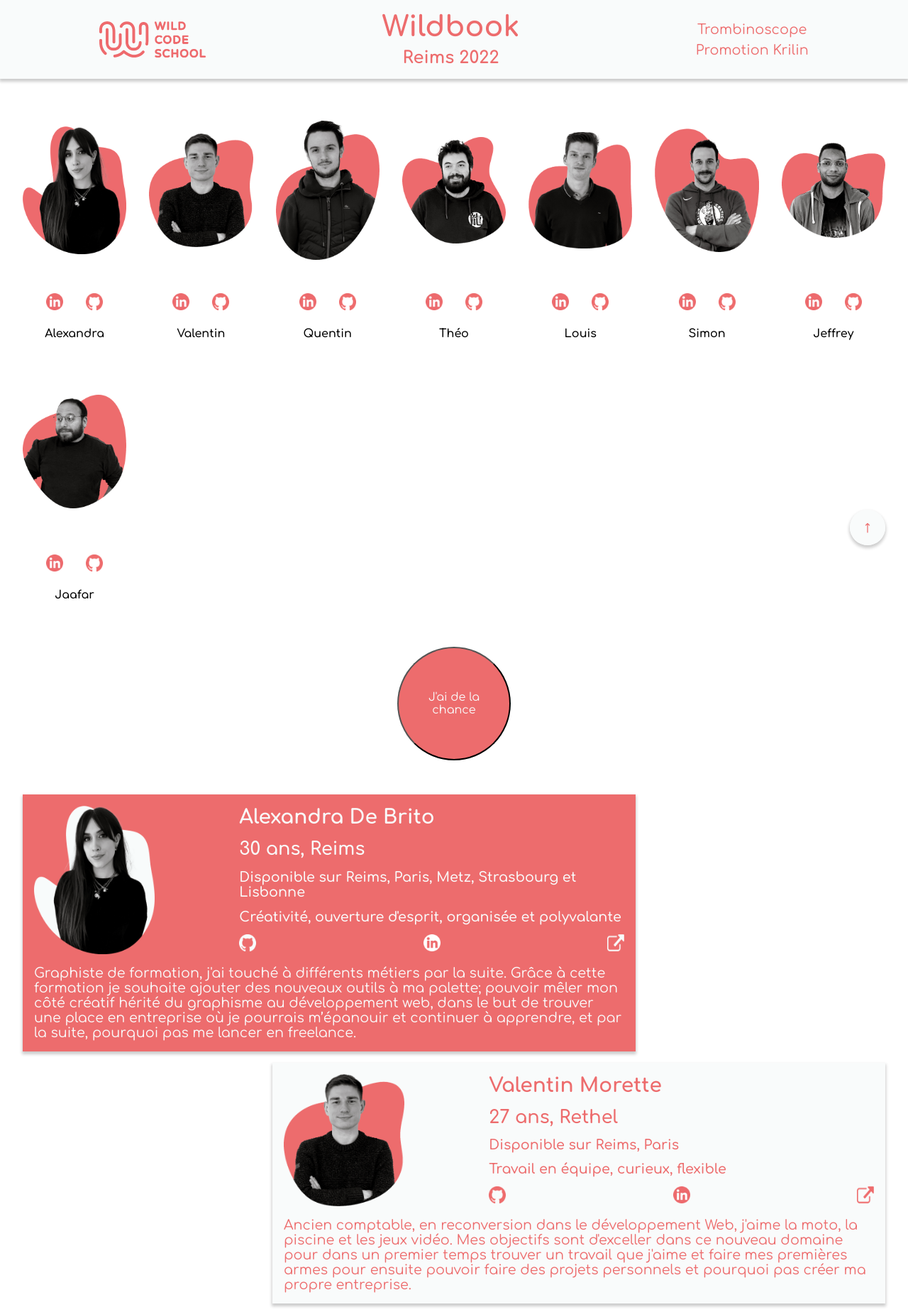
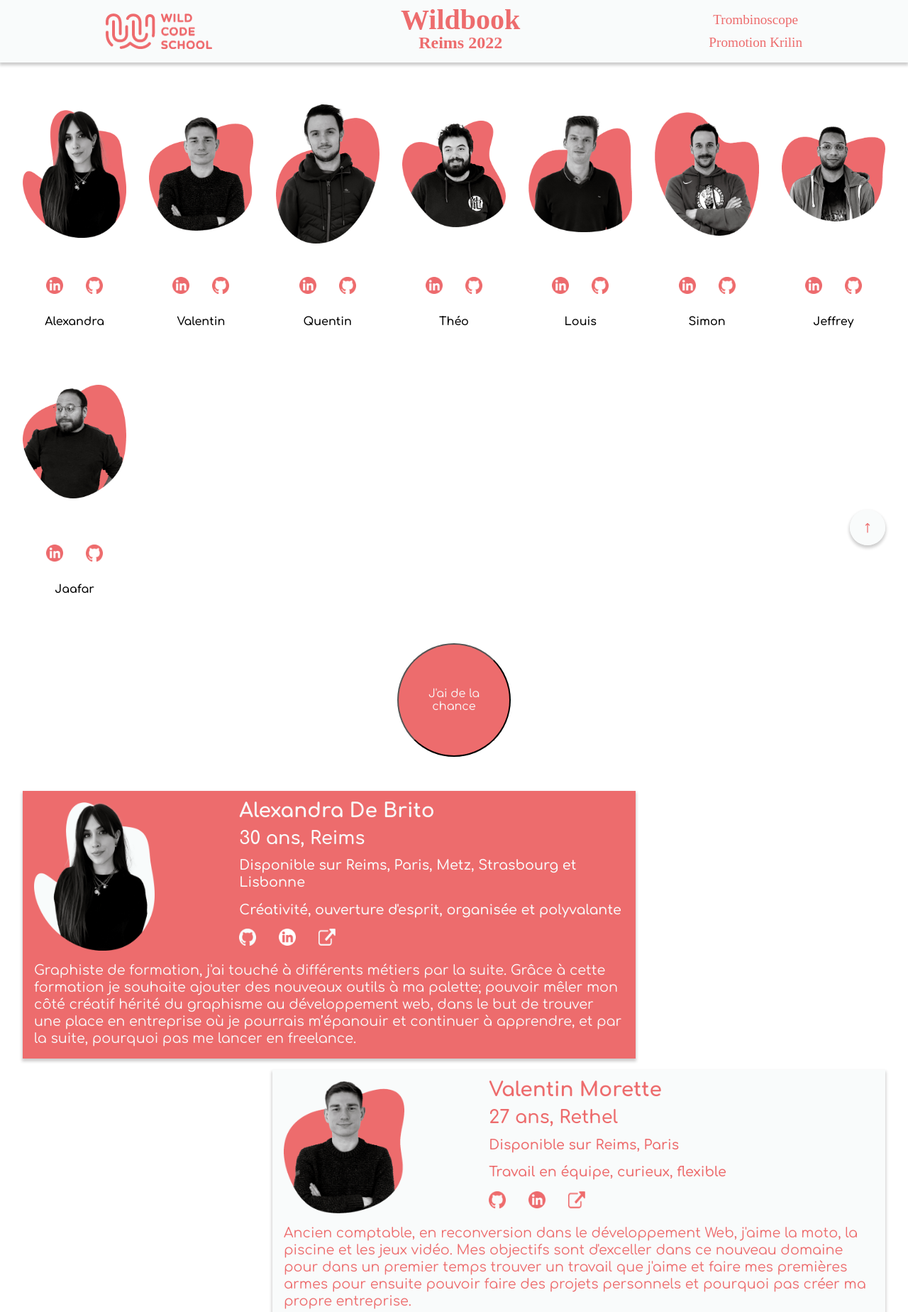
Before and after one commit to Valentin-Morette/trombinoscope, a website with bundled scripts: page index.html in a window 1280 px wide. Shown: the top 1848 px of the page at 71% size. Built offline with nearby package versions, Linux system fonts and the light colour scheme; files whose address does not match are found by name.

Commit message:
little correct and all comment

```diff
--- a/style.css
+++ b/style.css
@@ -2,6 +2,7 @@
   font-family: "comfortaa";
   src: url(./fonts/Comfortaa-VariableFont_wght.ttf);
 }
+
 @font-face {
   font-family: "Nunito";
   src: url(.Nunito-VariableFont_wght.ttf);
@@ -24,22 +25,219 @@
 
 body {
   font-family: comfortaa;
+  line-height: 1.5em;
 }
 
-/* body:not(nav),body:not(footer) {
-  font-family: "Comfortaa";
-} */
+.icon {
+  width: 24px;
+  height: 24px;
+}
+
+a {
+  text-decoration: none;
+  color: var(--rouge-wild);
+}
+
+/* NAVBAR */
+
+nav {
+  font-family: Nunito;
+  background-color: var(--blanc-wild);
+  color: var(--rouge-wild);
+  box-shadow: 0px 3px 4px 1px rgba(0, 0, 0, 0.2);
+  display: flex;
+  flex-direction: row;
+  align-items: center;
+  justify-content: space-around;
+  position: sticky;
+  top : 0;
+  padding: 1rem;
+}
+
+nav h1 {
+  font-size: 1.5rem;
+}
+
+nav h2 {
+  font-size: 1rem;
+  text-align: center;
+  margin-top: 0.5rem;
+}
+
+.logo {
+  width: 80px;
+}
+
+.titre {
+  display: block;
+}
+
+nav ul {
+  display: none;
+  align-items: right;
+}
+
+nav li {
+  list-style: none;
+  color: var(--rouge-wild);
+  font-size: 1.2rem;
+}
+
+/* NAVBAR END */
+
+/* STUDENTS TROMBINOSCOPE */
+
+.trombi {
+  padding: 2rem;
+  display: grid;
+  justify-content: space-around;
+  gap: 2rem;
+  grid-template-columns: repeat(auto-fit, minmax(140px, 1fr));
+}
+
+.trombi > div {
+  display: flex;
+  flex-direction: column;
+  align-items: center;
+  gap: 20px;
+}
+
+.iconstrombi {
+  display: flex;
+  gap: 2rem;
+}
+
+.box-img {
+  height : 250px;
+  object-fit: contain;
+  display: flex;
+  justify-content: center;
+  align-items: center;
+}
+
+.box-img > img {
+  width: 100%;
+  height: 100%;
+  object-fit: contain;
+}
+
+/* STUDENTS TROMBINOSCOPE END */
+
+/* BUTTON FOR RANDOM PRESENTATION */
+
+.button {
+  background-color: var(--rouge-wild);
+  color: var(--blanc-wild);
+  padding: 1rem;
+  border-radius: 50%;
+  width: 160px;
+  height: 160px;
+  font-family: inherit;
+  font-size: inherit;
+}
+
+.buttonfather {
+  display: flex;
+  justify-content: center;
+  margin-top: 2rem;
+}
+
+/* BUTTON FOR RANDOM PRESENTATION END */
+
+/* PRESENTATION */
+
+#presentation {
+  padding-top: 2rem;
+  height: max-content;
+}
+
+.presentation > div:nth-child(2n + 1) {
+  background-color: var(--rouge-wild);
+  color: var(--blanc-wild);
+}
+
+.presentation > div:nth-child(2n) {
+  background-color: var(--blanc-wild);
+  color: var(--rouge-wild);
+}
+
+.presentation > div {
+  margin: 0 1rem 1rem 1rem;
+  padding: 1rem;
+  display: grid;
+  grid-template-columns: repeat(3, 1fr);
+  row-gap: 1rem;
+  box-shadow: 0px 3px 4px 1px rgba(0, 0, 0, 0.2);
+}
+
+.presentation > div img:first-child{
+  grid-column-start: 1;
+  grid-column-end: 2;
+  grid-row-start: 1;
+  grid-row-end: 2;
+}
+
+.biographie {
+  grid-column-start: 2;
+  grid-column-end: 4;
+  grid-row-start: 1;
+  grid-row-end: 2;
+  margin-left: 0.75rem;
+  display: flex;
+  flex-direction: column;
+  justify-content: space-between;
+}
+
+.biographie > h2 {
+  font-size: 1.1rem;
+}
+
+.biographie > h4 {
+  font-size: 0.7rem;
+  font-weight: 600;
+
+}
+
+.biographie > h5 {
+  font-size: 0.6rem;
+  font-weight: 550;
+}
+
+.presentation > div:nth-child(2n + 1) > p,
+.presentation > div:nth-child(2n) > p {
+  grid-column-start: 1;
+  grid-column-end: 4;
+  grid-row-start: 2;
+  grid-row-end: 3;
+  font-size: 0.75rem;
+}
+
+.icons {
+  display: flex;
+  justify-content: flex-start;
+  gap : 2rem;
+}
+
+.presentation > div > img {
+  width: 170px;
+}
+
+/* PRESENTATION END */
+
+/* TEACHERS TROMBINOSCOPE */
 
 .training {
   text-align: center;
   padding: 20px;
   font-size: 2em;
 }
+
 .globalteacher > div > div{
   height: 250px;
   display: flex;
   align-items: center;
 }
+
 .globalteacher {
   display: grid;
   grid-template-columns: 1fr 1fr;
@@ -65,79 +263,12 @@
   text-align: center;
 }
 
-.trombi {
-  padding: 2rem;
-  display: grid;
-  gap: 2rem;
-  grid-template-columns: repeat(auto-fit, minmax(140px, 1fr));
+.job{
+  font-size: 0.8rem;
 }
 
-.trombi > div {
-  display: flex;
-  flex-direction: column;
-  align-items: center;
-  gap: 20px;
-}
-
-.icon {
-  width: 24px;
-  height: 24px;
-}
-
-.iconstrombi {
-  display: flex;
-  gap: 2rem;
-}
-
-nav {
-  background-color: var(--blanc-wild);
-  color: var(--rouge-wild);
-  box-shadow: 0px 3px 4px 1px rgba(0, 0, 0, 0.2);
-  flex-direction: row;
-  display: flex;
-  align-items: center;
-  justify-content: space-around;
-  position: sticky;
-  top: 0;
-  padding: 1rem;
-}
-
-nav h1 {
-  font-size: 1.5rem;
-}
-
-nav h2 {
-  font-size: 1rem;
-  text-align: center;
-  margin-top: 0.5rem;
-}
-
-.logo {
-  width: 80px;
-}
-
-.titre{
-  display: block;
-}
-
-ul {
-  display: none;
-  align-items: right;
-}
-
-li {
-  list-style: none;
-  color: var(--rouge-wild);
-  font-size: 1.2rem;
-}
-
-a {
-  text-decoration: none;
-  color: var(--rouge-wild);
-}
-
-.presentation > div > img {
-  width: 170px;
+.nameteacher, .namestudent{
+  font-weight: 600;
 }
 
 .groupe {
@@ -148,119 +279,11 @@
   width: 100%;
 }
 
-.button {
-  background-color: var(--rouge-wild);
-  color: var(--blanc-wild);
-  padding: 1rem;
-  border-radius: 50%;
-  width: 160px;
-  height: 160px;
-  font-family: inherit;
-  font-size: inherit;
-}
 
-.buttonfather {
-  display: flex;
-  justify-content: center;
-  margin-top: 2rem;
-}
+/* TEACHER TROMBINOSCOPE END */
 
-.box-img {
-  height : 250px;
-  object-fit: contain;
-  display: flex;
-  justify-content: center;
-  align-items: center;
-}
+/* SCROOL TO THE TOP BUTTON */
 
-.box-img > img {
-  width: 100%;
-  height: 100%;
-  object-fit: contain;
-}
-
-.job{
-  font-size: 0.8rem;
-}
-
-.nameteacher, .namestudent{
-  font-weight: 600;
-}
-
-/********** Présentation section start **********/
-#presentation {
-  padding-top: 2rem;
-  height: max-content;
-}
-
-.presentation > div:nth-child(2n + 1) {
-  background-color: var(--rouge-wild);
-  color: var(--blanc-wild);
-}
-
-.presentation > div:nth-child(2n) {
-  background-color: var(--blanc-wild);
-  color: var(--rouge-wild);
-}
-
-.presentation > div:nth-child(2n + 1),
-.presentation > div:nth-child(2n) {
-  margin: 0 1rem 1rem 1rem;
-  padding: 1rem;
-  display: grid;
-  grid-template-columns: repeat(3, 1fr);
-  row-gap: 1rem;
-  box-shadow: 0px 3px 4px 1px rgba(0, 0, 0, 0.2);
-}
-
-.presentation > div:nth-child(2n + 1) img:first-child,
-.presentation > div:nth-child(2n) img:first-child {
-  grid-column-start: 1;
-  grid-column-end: 2;
-  grid-row-start: 1;
-  grid-row-end: 2;
-}
-
-.biographie {
-  grid-column-start: 2;
-  grid-column-end: 4;
-  grid-row-start: 1;
-  grid-row-end: 2;
-  margin-left: 0.75rem;
-  display: flex;
-  flex-direction: column;
-  justify-content: space-between;
-}
-.biographie > h2 {
-  font-size: 1.1rem;
-}
-.biographie > h4 {
-  font-size: 0.7rem;
-  font-weight: 600;
-
-}
-
-.biographie > h5 {
-  font-size: 0.6rem;
-  font-weight: 550;
-}
-
-.presentation > div:nth-child(2n + 1) > p,
-.presentation > div:nth-child(2n) > p {
-  grid-column-start: 1;
-  grid-column-end: 4;
-  grid-row-start: 2;
-  grid-row-end: 3;
-  font-size: 0.75rem;
-}
-
-.icons {
-  display: flex;
-  justify-content: space-between;
-}
-/***** Présentation section end *****/
-
-/***** Scroll to the top "button" start *****/
 .top-link {
   transition: all 0.25s ease-in-out;
   position: fixed;
@@ -277,9 +300,11 @@
   background-color: rgba(249, 251, 251, 0.89);
   box-shadow: 0px 3px 4px 1px rgba(0, 0, 0, 0.2);
 }
-/***** Scroll to the top "button" end *****/
 
-/***** Footer start *****/
+/* SCROOL TO THE TOP BUTTON END */
+
+/* FOOTER */
+
 footer {
   background-color: var(--blanc-wild);
   color: var(--rouge-wild);
@@ -289,79 +314,28 @@
   padding: 0.25rem;
   box-shadow: 0px -3px 4px 1px rgba(0, 0, 0, 0.2);
 }
-/***** Footer end *****/
 
-/********** RESPONSIVE DESCRIPTION **********/
-@media screen and (min-width: 450px) {
-  .presentation > div:nth-child(2n + 1),
-  .presentation > div:nth-child(2n) {
-    max-width: 65vw;
-    margin: 0 2rem 2rem 2rem;
-  }
-  .presentation > div:nth-child(2n + 1) {
-    margin: 1rem auto 1rem 2rem;
-  }
-  .presentation > div:nth-child(2n) {
-    margin: 1rem 2rem 1rem auto;
-  }
-  .biographie > h2 {
-    font-size: 1.75rem;
-  }
-  .biographie > h4 {
-    font-size: 1.6rem;
-  }
-  .biographie > h5 {
-    font-size: 1.2rem;
-  }
-  .presentation > div:nth-child(2n + 1) > p,
-  .presentation > div:nth-child(2n) > p {
-    font-size: 1.2rem;
-  }
-}
+/* FOOTER END */
+
+/* RESPONSIVE ON DISPLAY */
 
 @media screen and (min-width: 450px) {
-  ul {
+
+  /* NAVBAR */
+
+  nav ul {
     display: flex;
     flex-direction: column;
     align-items: center;
     gap : 0.5rem;
   }
-  .globalteacher{
-    display: flex;
-    flex-wrap: wrap;
-    justify-content: space-around;
-  }
-}
 
-@media screen and (min-width: 450px) {
-  .groupeclasse {
-    display: flex;
-    justify-content: space-around;
-  }
-  .groupe {
-    width: 50%;
-    margin: 2rem;
-    display: flex;
-    align-items: center;
-  }
-  .groupe > img {
-    width: 100%;
-  }
-
-  .groupe > p{
-    width: 100%;
-  }
-}
-
-/* END RESPONSIVE DESCRIPTION */
-
-@media screen and (min-width: 450px) {
   .logo {
     content:url(media/icons/wild-red.png) ;
     width: 150px;
   }
 
-  nav{
+  nav {
     justify-content: space-around;
   }
 
@@ -372,4 +346,73 @@
   nav h2 {
     font-size: 1.5rem;
   }
+
+  /* NAVBAR END */
+
+  /* PRESENTATION */
+
+  .presentation > div {
+    max-width: 65vw;
+    margin: 0 2rem 2rem 2rem;
+  }
+
+  .presentation > div:nth-child(2n + 1) {
+    margin: 1rem auto 1rem 2rem;
+  }
+
+  .presentation > div:nth-child(2n) {
+    margin: 1rem 2rem 1rem auto;
+  }
+
+  .biographie > h2 {
+    font-size: 1.75rem;
+  }
+
+  .biographie > h4 {
+    font-size: 1.6rem;
+  }
+
+  .biographie > h5 {
+    font-size: 1.2rem;
+  }
+
+  .presentation > div:nth-child(2n + 1) > p,
+  .presentation > div:nth-child(2n) > p {
+    font-size: 1.2rem;
+  }
+
+  /* PRESENTATION END */
+
+  /* TROMBINOSCOPE TEACHERS */
+
+  .globalteacher {
+    display: flex;
+    flex-wrap: wrap;
+    justify-content: space-around;
+  }
+
+  .groupe {
+    width: 50%;
+    margin: 2rem;
+    display: flex;
+    align-items: center;
+  }
+
+  .groupe > img {
+    width: 100%;
+  }
+
+  .groupe > p {
+    width: 100%;
+  }
+
+  .groupeclasse {
+    display: flex;
+    justify-content: space-around;
+  }
+
+  /* TROMBINOSCOPE TEACHERS END */
+
 }
+
+/* END RESPONSIVE DESCRIPTION */
```
Also changed, not shown: index.html (+28 -3 lines).
